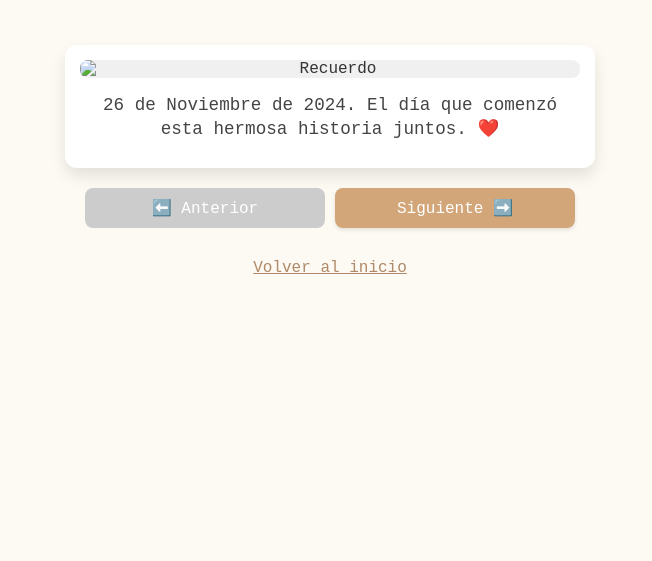
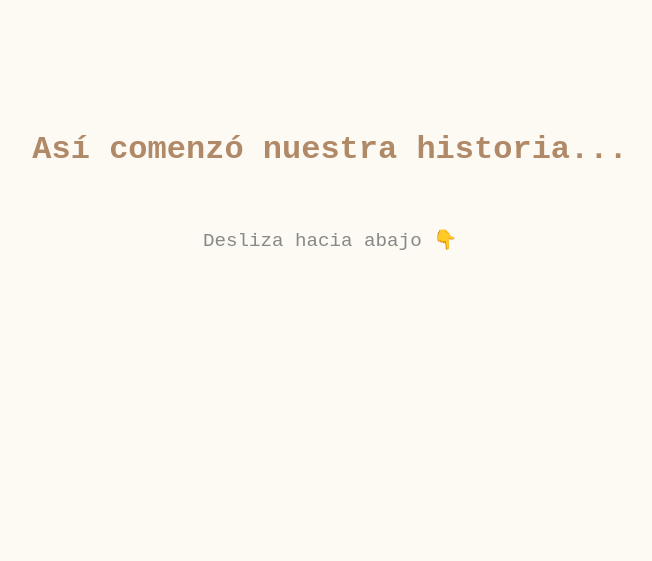
Before and after one commit to joshua280700-creator/tamo, a plain HTML site: page album.html in a window 1280 px wide. Shown: the part 239-800 px from the top of the page, without its empty margins (310-962 px from the left). Drawn offline with Linux system fonts and the light colour scheme.

Commit message:
Update album.html

```diff
--- a/album.html
+++ b/album.html
@@ -3,212 +3,192 @@
 <head>
     <meta charset="UTF-8">
     <meta name="viewport" content="width=device-width, initial-scale=1.0">
-    <title>Nuestro Álbum ❤️</title>
+    <title>Nuestra Historia ❤️</title>
     <style>
         body {
             margin: 0;
             padding: 0;
             background-color: #fdfaf3;
             font-family: 'Courier New', Courier, monospace;
+            color: #333;
+            overflow-x: hidden;
+        }
+
+        /* Título inicial */
+        .intro-screen {
+            height: 100vh;
             display: flex;
             flex-direction: column;
+            justify-content: center;
             align-items: center;
-            justify-content: center;
-            min-height: 100vh;
-            color: #333;
+            text-align: center;
+            padding: 20px;
         }
 
-        #album-container {
+        .intro-title {
+            font-size: 2rem;
+            color: #b08a68;
+            margin-bottom: 20px;
+        }
+
+        .scroll-indicator {
+            margin-top: 40px;
+            font-size: 1.2rem;
+            animation: bounce 2s infinite;
+            color: #888;
+        }
+
+        @keyframes bounce {
+            0%, 20%, 50%, 80%, 100% { transform: translateY(0); }
+            40% { transform: translateY(-15px); }
+            60% { transform: translateY(-7px); }
+        }
+
+        /* Secciones de la historia */
+        .story-section {
+            min-height: 100vh;
             display: flex;
             flex-direction: column;
+            justify-content: center;
             align-items: center;
-            width: 100%;
-            padding: 20px;
-            box-sizing: border-box;
-            animation: fadeIn 1s ease-in;
+            padding: 40px 20px;
+            opacity: 0; /* Oculto por defecto, se muestra al hacer scroll */
+            transform: translateY(50px);
+            transition: opacity 1.2s ease-out, transform 1.2s ease-out;
         }
 
-        @keyframes fadeIn {
-            from { opacity: 0; transform: translateY(10px); }
-            to { opacity: 1; transform: translateY(0); }
+        /* Clase que se agrega con JS cuando la sección es visible */
+        .story-section.visible {
+            opacity: 1;
+            transform: translateY(0);
         }
 
-        .album-card {
-            background-color: white;
-            padding: 15px;
-            border-radius: 12px;
-            box-shadow: 0 8px 15px rgba(0,0,0,0.1);
+        /* Contenedor de las fotos con efecto cinematográfico */
+        .image-container {
+            width: 100%;
             max-width: 500px;
-            width: 100%;
-            text-align: center;
-            display: flex;
-            flex-direction: column;
-            align-items: center;
+            height: 65vh; /* Alto dinámico */
+            border-radius: 15px;
+            overflow: hidden; /* Oculta lo que se sale al hacer zoom */
+            box-shadow: 0 10px 25px rgba(0,0,0,0.15);
+            margin-bottom: 30px;
+            position: relative;
+            background-color: #eee;
         }
 
-        /* Estilos para foto o video */
-        .media-content {
+        .image-container img {
             width: 100%;
-            max-height: 60vh;
-            object-fit: contain;
-            border-radius: 8px;
-            background-color: #f0f0f0;
-            display: none; /* Se oculta por defecto hasta saber qué es */
+            height: 100%;
+            object-fit: cover; /* Llena el contenedor sin deformar */
+            transform: scale(1);
+            transition: transform 10s ease-out;
         }
 
-        .album-text {
-            margin-top: 15px;
-            font-size: 1.1rem;
-            color: #444;
-            line-height: 1.4;
-            min-height: 60px;
+        /* El efecto Ken Burns se activa cuando la sección es visible */
+        .story-section.visible .image-container img {
+            animation: kenBurns 15s alternate infinite ease-in-out;
         }
 
-        .album-controls {
-            display: flex;
-            justify-content: space-between;
-            width: 100%;
-            max-width: 500px;
-            margin-top: 20px;
+        @keyframes kenBurns {
+            0% { transform: scale(1) translate(0, 0); }
+            100% { transform: scale(1.15) translate(-2%, 2%); }
         }
 
-        .btn-nav {
-            padding: 10px 15px;
-            background-color: #d2a679;
-            color: white;
-            border: none;
-            border-radius: 8px;
-            font-family: inherit;
-            font-size: 1rem;
-            cursor: pointer;
-            box-shadow: 0 2px 4px rgba(0,0,0,0.1);
-            flex: 1;
-            margin: 0 5px;
-            transition: background-color 0.2s;
-        }
-
-        .btn-nav:hover { background-color: #b08a68; }
-
-        .btn-nav:disabled {
-            background-color: #ccc;
-            cursor: not-allowed;
-            box-shadow: none;
+        /* Textos de la historia */
+        .story-text {
+            max-width: 600px;
+            font-size: 1.15rem;
+            line-height: 1.6;
+            text-align: center;
+            background: rgba(253, 250, 243, 0.85);
+            padding: 20px;
+            border-radius: 10px;
         }
 
         .btn-volver {
-            margin-top: 30px;
+            margin: 60px auto;
+            display: block;
             background: none;
             border: none;
             color: #b08a68;
             text-decoration: underline;
             font-family: inherit;
             cursor: pointer;
-            font-size: 1rem;
+            font-size: 1.1rem;
         }
 
         @media (max-width: 600px) {
-            .album-card { padding: 10px; }
-            .album-text { font-size: 1rem; }
+            .story-text { font-size: 1.05rem; padding: 15px; }
+            .image-container { height: 50vh; }
         }
     </style>
 </head>
 <body>
 
-    <div id="album-container">
-        <div class="album-card">
-            <img id="album-img" class="media-content" src="" alt="Recuerdo">
-            <video id="album-video" class="media-content" controls></video>
-
-            <div id="album-text" class="album-text"></div>
+    <div class="intro-screen">
+        <h1 class="intro-title">Así comenzó nuestra historia...</h1>
+        <div class="scroll-indicator">Desliza hacia abajo 👇</div>
     </div>
 
-        <div class="album-controls">
-            <button class="btn-nav" id="btn-prev">⬅️ Anterior</button>
-            <button class="btn-nav" id="btn-next">Siguiente ➡️</button>
+    <div class="story-section">
+        <div class="story-text">
+            Todo empezó en septiembre. Estábamos en la universidad, estudiando psicología. <br><br>
+            Yo no iba con la intención de encontrar a nadie, pero ahí estabas tú, siendo precisamente tú. En el momento en que te vi, me cautivó tu forma de ser: tan graciosa, tan real, diciendo siempre las cosas sin complicaciones. <br><br>
+            Me encantabas, pero decidí dejarlo a la suerte. No te hablé, por más que quisiera...
+        </div>
+    </div>
+
+    <div class="story-section">
+        <div class="story-text">
+            Entonces llegó ese día. Nuestra maestra favorita, Flor, nos juntó en equipo para una actividad de lectura.<br><br>
+            Recuerdo que me tocó ser el líder, organizando a todos porque estaban muy callados y penosos. Pero la verdad... ser el líder fue solo la excusa perfecta que usé para poder conseguir tu número de teléfono.
+        </div>
+    </div>
+
+    <div class="story-section">
+        <div class="image-container">
+            <img src="foto_parque.jpg" alt="Platicando en el parque">
+        </div>
+        <div class="story-text">
+            Pasaron los días y empezamos a hablar más. Cuando me dijiste que vivías en El Palmar me emocioné muchísimo; estábamos tan cerca que se sentía como un movimiento del destino.<br><br>
+            Comenzamos a salir a platicar al parque cerca de tu casa. Esta foto es del 29 de octubre de 2024, antes de ser novios.
+        </div>
+    </div>
+
+    <div class="story-section">
+        <div class="story-text">
+            Me gusta mucho esa foto porque captura tu esencia al natural, es algo que siempre logro hacer cuando te tomo fotos.<br><br>
+            Ese día, sentados ahí platicando, sentí una conexión tan grande contigo... una conexión que hasta el día de hoy me tiene perdidamente enamorado de ti.
+        </div>
     </div>
 
     <button class="btn-volver" onclick="window.location.href='index.html'">Volver al inicio</button>
-    </div>
 
     <script>
-        // ==========================================
-        // --- CONFIGURACIÓN DE TUS FOTOS Y VIDEOS ---
-        // ==========================================
-        // Si es foto, pon: tipo: 'foto'
-        // Si es video, pon: tipo: 'video'
+        // Esta función de JavaScript detecta cuando vas haciendo scroll
+        // y hace aparecer los textos y fotos suavemente (Intersection Observer)
 
-        const recuerdos = [
-            {
-                tipo: 'foto',
-                src: "foto1.jpg",
-                texto: "26 de Noviembre de 2024. El día que comenzó esta hermosa historia juntos. ❤️"
-            },
-            {
-                tipo: 'foto',
-                src: "foto2.jpg",
-                texto: "Nuestras pláticas interminables y las tardes donde el tiempo se nos pasa volando."
-            },
-            {
-                tipo: 'video',
-                src: "video1.mp4",
-                texto: "Amo tu sonrisa en este video. (Recuerda mantener los videos cortos para que carguen rápido)."
-            },
-            {
-                tipo: 'foto',
-                src: "foto3.jpg",
-                texto: "Por todos los recuerdos que ya tenemos, y por todos los que nos faltan por crear. Te amo."
-            }
-        ];
+        document.addEventListener("DOMContentLoaded", function() {
+            const sections = document.querySelectorAll('.story-section');
 
-        // ==========================================
-        // --- LÓGICA DEL ÁLBUM ---
-        // ==========================================
-        let indiceActual = 0;
-        const albumImg = document.getElementById('album-img');
-        const albumVideo = document.getElementById('album-video');
-        const albumText = document.getElementById('album-text');
-        const btnPrev = document.getElementById('btn-prev');
-        const btnNext = document.getElementById('btn-next');
+            const observerOptions = {
+                root: null,
+                rootMargin: '0px',
+                threshold: 0.3 // La animación empieza cuando el 30% de la sección es visible
+            };
 
-        function actualizarAlbum() {
-            const recuerdoActual = recuerdos[indiceActual];
-
-            // Pausar el video anterior si estaba reproduciéndose
-            albumVideo.pause();
-
-            if (recuerdoActual.tipo === 'foto') {
-                albumVideo.style.display = 'none';
-                albumImg.src = recuerdoActual.src;
-                albumImg.style.display = 'block';
-            } else if (recuerdoActual.tipo === 'video') {
-                albumImg.style.display = 'none';
-                albumVideo.src = recuerdoActual.src;
-                albumVideo.style.display = 'block';
-            }
-
-            albumText.innerText = recuerdoActual.texto;
-
-            btnPrev.disabled = (indiceActual === 0);
-            btnNext.disabled = (indiceActual === recuerdos.length - 1);
-        }
-
-        btnPrev.addEventListener('click', () => {
-            if (indiceActual > 0) {
-                indiceActual--;
-                actualizarAlbum();
+            const observer = new IntersectionObserver((entries, observer) => {
+                entries.forEach(entry => {
+                    if (entry.isIntersecting) {
+                        entry.target.classList.add('visible');
                     }
                 });
+            }, observerOptions);
 
-        btnNext.addEventListener('click', () => {
-            if (indiceActual < recuerdos.length - 1) {
-                indiceActual++;
-                actualizarAlbum();
-            }
+            sections.forEach(section => {
+                observer.observe(section);
             });
-
-        // Cargar el primer recuerdo al abrir la página
-        actualizarAlbum();
-
+        });
     </script>
 </body>
 </html>
```
Lines whose indentation alone changed are shown as unchanged.
